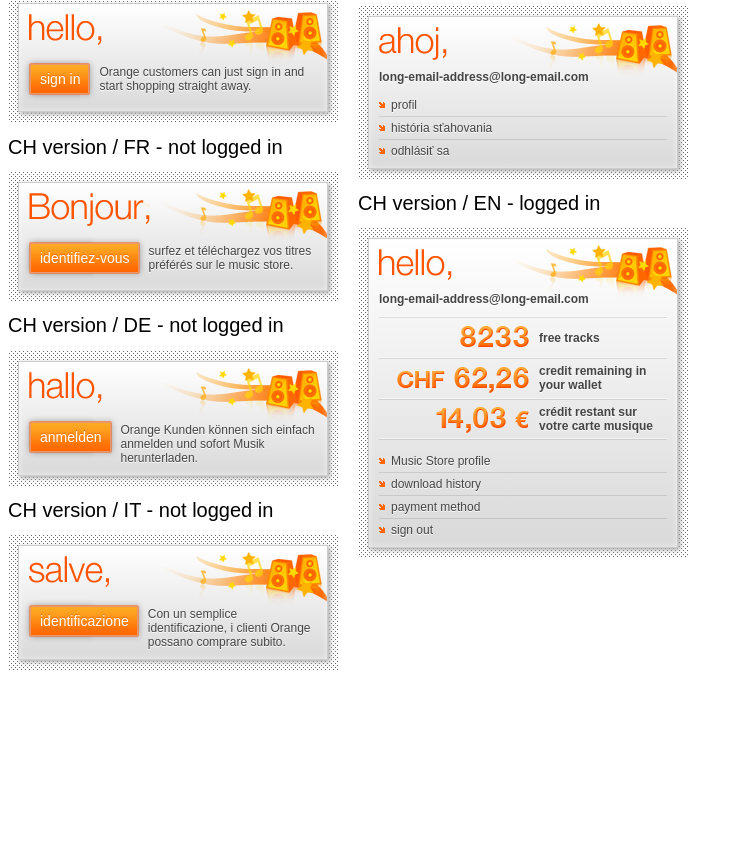
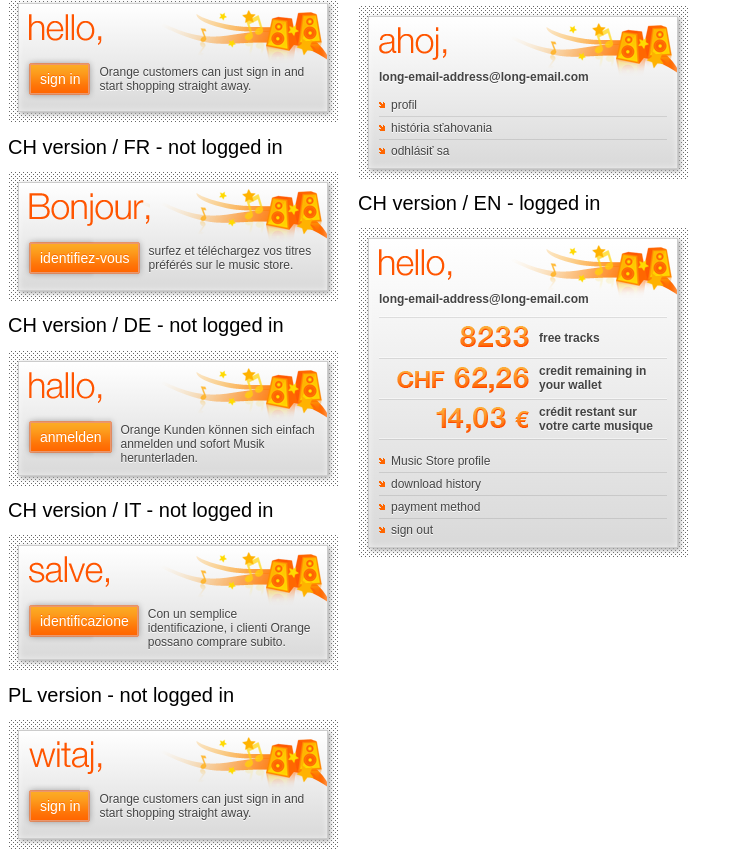
Before and after one commit to chrism/user-box-login, a plain HTML site: page index.htm in a window 1280 px wide. Shown: the part 691-1540 px from the top of the page, without its empty margins (0-742 px from the left). Before the commit the page ends 1361 px from the top, so only its background shows below. Drawn offline with Linux system fonts and the light colour scheme.

Commit message:
added polish title images and given example in html using new h1.pl css class

```diff
--- a/index.htm
+++ b/index.htm
@@ -87,6 +87,17 @@
       <div class="login clearfix">
         <a href="#" class="login-button"><span>identificazione</span></a>
         <p class="login-text">Con un semplice identificazione, i clienti Orange possano comprare subito.</p>
+      </div>
+    </div>
+  </div>
+  <!-- CODE FOR PL LOGIN BOX -->
+  <h1>PL version - not logged in</h1>
+  <div id="consumerBox">
+    <div class="newPersonalBox">
+      <h1 class="title pl ir">witaj,</h1>
+      <div class="login clearfix">
+        <a href="#" class="login-button"><span>sign in</span></a>
+        <p class="login-text">Orange customers can just sign in and start shopping straight away.</p>
       </div>
     </div>
   </div>
--- a/user_login.css
+++ b/user_login.css
@@ -108,6 +108,12 @@
 	background: url(images/title-it.png);
 	_background: url(images/title-it.gif);
 	width: 80px;
+}
+
+.newPersonalBox h1.pl {
+	background: url(images/title-pl.png);
+	_background: url(images/title-pl.gif);
+	width: 73px;
 }
 
 .newPersonalBox div.login p {
```
Also changed, not shown: images/title-pl.gif (added), images/title-pl.png (added).
